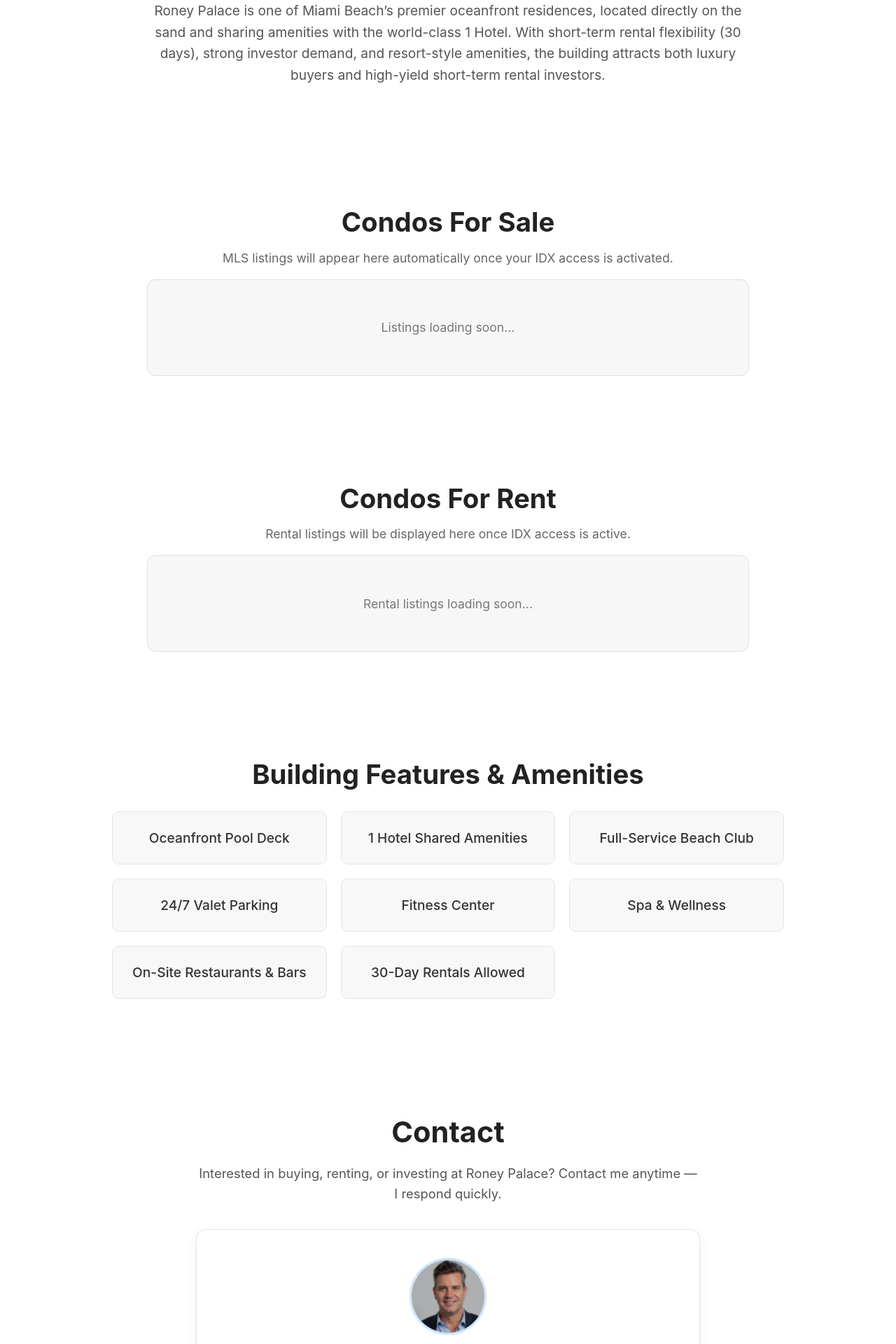
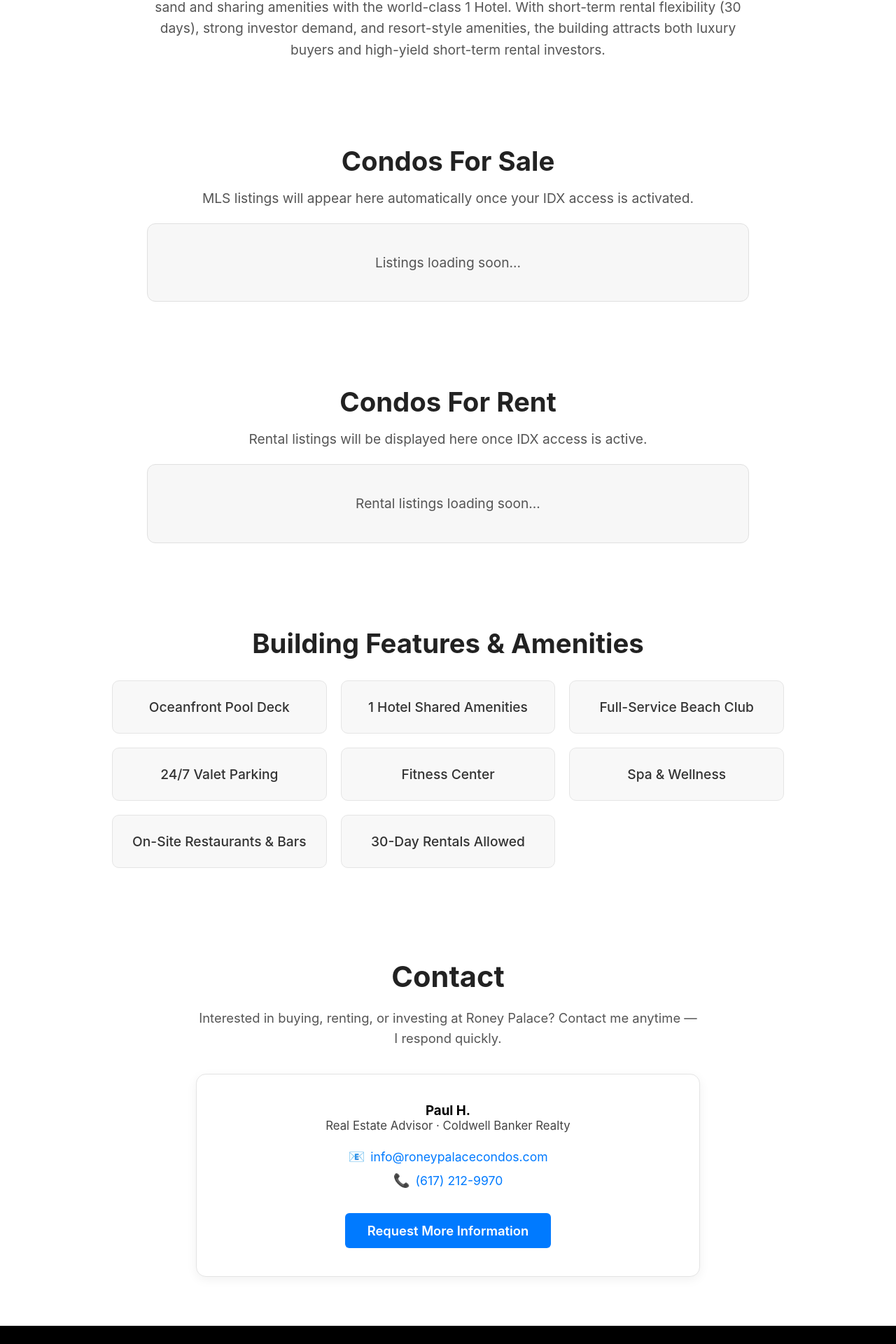
Before and after one commit to PHobs888/roney-palace-condos, a React (Create React App) app: page / in a window 1280 px wide. Shown: the part 877-2797 px from the top of the page at 70% size. Built offline with nearby package versions, Linux system fonts and the light colour scheme.

Commit message:
Updated navbar and CSS

```diff
--- a/src/App.css
+++ b/src/App.css
@@ -85,3 +85,46 @@
   line-height: 1.6;
   opacity: 0.85;
 }
+.contact-form {
+  display: flex;
+  flex-direction: column;
+  gap: 12px;
+  margin-top: 1.5rem;
+}
+
+.contact-form label {
+  font-weight: 500;
+  color: #222;
+}
+
+.contact-form input,
+.contact-form textarea {
+  width: 100%;
+  padding: 10px;
+  border: 1px solid #ccc;
+  border-radius: 8px;
+  font-size: 1rem;
+  transition: border-color 0.3s ease;
+}
+
+.contact-form input:focus,
+.contact-form textarea:focus {
+  border-color: #0077cc;
+  outline: none;
+}
+
+.contact-button {
+  background: #0077cc;
+  color: white;
+  text-decoration: none;
+  padding: 10px 20px;
+  border-radius: 6px;
+  display: inline-block;
+  margin-top: 12px;
+  font-weight: 500;
+  transition: background 0.3s ease;
+}
+
+.contact-button:hover {
+  background: #005fa3;
+}
--- a/src/App.js
+++ b/src/App.js
@@ -1,13 +1,10 @@
-import './Home.css';
+import "./Home.css";
 import Navbar from "./components/Navbar";
 
 function App() {
   return (
     <>
       <Navbar />
-
-<div id="home"></div>
-
 
       {/* HERO SECTION */}
       <div className="hero" id="home">
@@ -20,31 +17,34 @@
           </p>
 
           <div className="hero-buttons">
-      <a href="#sale" className="btn-primary">Condos for Sale</a>
-      <a href="#rent" className="btn-secondary">Condos for Rent</a>
+            <a href="#sale" className="btn-primary">
+              Condos for Sale
+            </a>
+            <a href="#rent" className="btn-secondary">
+              Condos for Rent
+            </a>
           </div>
         </div>
       </div>
-
 
       {/* ABOUT SECTION */}
       <section className="about" id="info">
         <h2>About Roney Palace</h2>
         <p>
           Roney Palace is one of Miami Beach’s premier oceanfront residences,
-          located directly on the sand and sharing amenities with the world-class 1 Hotel.
-          With short-term rental flexibility (30 days), strong investor demand,
-          and resort-style amenities, the building attracts both luxury buyers
-          and high-yield short-term rental investors.
+          located directly on the sand and sharing amenities with the world-class
+          1 Hotel. With short-term rental flexibility (30 days), strong investor
+          demand, and resort-style amenities, the building attracts both luxury
+          buyers and high-yield short-term rental investors.
         </p>
       </section>
 
       {/* SALE SECTION */}
       <section className="sale-section" id="sale">
         <h2>Condos For Sale</h2>
-
         <p className="section-note">
-          MLS listings will appear here automatically once your IDX access is activated.
+          MLS listings will appear here automatically once your IDX access is
+          activated.
         </p>
 
         <div className="listing-placeholder">
@@ -55,7 +55,6 @@
       {/* RENT SECTION */}
       <section className="rent-section" id="rent">
         <h2>Condos For Rent</h2>
-
         <p className="section-note">
           Rental listings will be displayed here once IDX access is active.
         </p>
@@ -65,7 +64,7 @@
         </div>
       </section>
 
-      {/* AMENITIES */}
+      {/* AMENITIES SECTION */}
       <section className="amenities">
         <h2>Building Features & Amenities</h2>
 
@@ -84,25 +83,22 @@
       {/* CONTACT SECTION */}
       <section className="contact" id="contact">
         <h2>Contact</h2>
-
         <p className="contact-intro">
-    Interested in buying, renting, or investing at Roney Palace?
-    Contact me anytime — I respond quickly.
+          Interested in buying, renting, or investing at Roney Palace? Contact
+          me anytime — I respond quickly.
         </p>
 
         <div className="contact-card">
-    <img
-      src="/CB Photo 2.png"
-      alt="Agent"
-      className="contact-photo"
-    />
-
           <h3>Paul H.</h3>
-    <p className="contact-title">Real Estate Advisor · Coldwell Banker Realty</p>
+          <p className="contact-title">
+            Real Estate Advisor · Coldwell Banker Realty
+          </p>
 
           <p className="contact-row">
             <span className="icon">📧</span>
-      <a href="mailto:info@roneypalacecondos.com">info@roneypalacecondos.com</a>
+            <a href="mailto:info@roneypalacecondos.com">
+              info@roneypalacecondos.com
+            </a>
           </p>
 
           <p className="contact-row">
@@ -116,30 +112,24 @@
         </div>
       </section>
 
-
       {/* FOOTER */}
       <footer className="footer">
-  <div className="footer-container">
-
-    <p className="footer-brand">RoneyPalaceCondos.com</p>
-
-    <p className="footer-subtitle">
-      Presented by Coldwell Banker Realty
-    </p>
-
-    <p className="footer-contact">
+        <p>© {new Date().getFullYear()} RoneyPalaceCondos.com</p>
+        <p>Presented by Coldwell Banker Realty</p>
+        <p>
+          Contact:{" "}
           <a href="mailto:info@roneypalacecondos.com">
             info@roneypalacecondos.com
           </a>
         </p>
-
+        <p className="disclaimer">
+          This website is not affiliated with, sponsored by, or associated with
+          Roney Palace Condominium Association, Inc.
+        </p>
         <p className="footer-copy">
           © {new Date().getFullYear()} All Rights Reserved
         </p>
-
-  </div>
       </footer>
-
     </>
   );
 }
--- a/src/Home.css
+++ b/src/Home.css
@@ -2,13 +2,13 @@
   scroll-behavior: smooth;
 }
 
-/* HERO */
+/* ===============================
+   HERO SECTION
+=================================*/
 .hero {
   position: relative;
   height: 90vh;
-  background-image: url('/roney-hero.jpg'); /* Your uploaded image */
-  background-size: cover;
-  background-position: center;
+  background: url("/roney-hero.jpg") center/cover no-repeat;
   display: flex;
   justify-content: center;
   align-items: center;
@@ -73,38 +73,35 @@
 }
 
 .btn-secondary:hover {
-  background: rgba(255,255,255,0.2);
+  background: rgba(255, 255, 255, 0.2);
 }
 
-.about {
+/* ===============================
+   ABOUT SECTION
+=================================*/
+.about,
+.sale-section,
+.rent-section {
   padding: 60px 20px;
   max-width: 900px;
   margin: 0 auto;
   text-align: center;
 }
 
-.about h2 {
+.about h2,
+.sale-section h2,
+.rent-section h2 {
   font-size: 2.4rem;
   margin-bottom: 15px;
   color: #222;
 }
 
-.about p {
+.about p,
+.sale-section p,
+.rent-section p {
   font-size: 1.2rem;
   line-height: 1.6;
   color: #555;
-}
-.sale-section {
-  padding: 60px 20px;
-  max-width: 900px;
-  margin: 0 auto;
-  text-align: center;
-}
-
-.sale-section h2 {
-  font-size: 2.4rem;
-  margin-bottom: 10px;
-  color: #222;
 }
 
 .section-note {
@@ -121,19 +118,10 @@
   font-size: 1.1rem;
   color: #777;
 }
-.rent-section {
-  padding: 60px 20px;
-  max-width: 900px;
-  margin: 0 auto;
-  text-align: center;
-}
 
-.rent-section h2 {
-  font-size: 2.4rem;
-  margin-bottom: 10px;
-  color: #222;
-}
-
+/* ===============================
+   AMENITIES SECTION
+=================================*/
 .amenities {
   padding: 60px 20px;
   max-width: 1000px;
@@ -165,10 +153,13 @@
 }
 
 .amenity-card:hover {
-  background: #ffffff;
-  box-shadow: 0 4px 10px rgba(0,0,0,0.12);
+  background: #fff;
+  box-shadow: 0 4px 10px rgba(0, 0, 0, 0.12);
 }
-/* CONTACT SECTION */
+
+/* ===============================
+   CONTACT SECTION
+=================================*/
 .contact {
   padding: 70px 20px;
   max-width: 760px;
@@ -190,20 +181,11 @@
 }
 
 .contact-card {
-  background: #ffffff;
+  background: #fff;
   padding: 40px;
   border-radius: 14px;
   border: 1px solid #e4e4e4;
-  box-shadow: 0 4px 15px rgba(0,0,0,0.06);
-}
-
-.contact-photo {
-  width: 110px;
-  height: 110px;
-  border-radius: 50%;
-  object-fit: cover;
-  margin-bottom: 18px;
-  border: 3px solid #007aff33;
+  box-shadow: 0 4px 15px rgba(0, 0, 0, 0.06);
 }
 
 .contact-title {
@@ -232,7 +214,7 @@
   margin-top: 25px;
   padding: 14px 32px;
   background: #007aff;
-  color: white;
+  color: #fff;
   border-radius: 6px;
   text-decoration: none;
   font-size: 1.15rem;
@@ -244,72 +226,58 @@
   background: #005fcc;
 }
 
-
+/* ===============================
+   FOOTER
+=================================*/
 .footer {
-  background: #111;
-  color: #eee;
   text-align: center;
-  padding: 30px 20px;
-  margin-top: 60px;
+  padding: 40px 20px;
+  background: #000;
+  color: #fff;
+  font-size: 0.9rem;
 }
 
 .footer a {
-  color: #fff;
+  color: #4da8ff;
+  text-decoration: none;
+}
+
+.footer a:hover {
   text-decoration: underline;
 }
 
-.footer p {
-  margin: 6px 0;
-  font-size: 0.95rem;
-}
-.contact-card a {
-  color: #007aff !important;
-  text-decoration: none;
-}
-
-.contact-card p a {
-  color: #007aff !important;
-}
-/* FOOTER */
-.footer {
-  background: linear-gradient(180deg, #111, #000);
-  padding: 45px 20px;
-  text-align: center;
+.footer .disclaimer {
+  margin-top: 10px;
+  font-size: 0.85rem;
   color: #bbb;
-  margin-top: 80px;
-  border-top: 1px solid #222;
-}
-
-.footer-container {
-  max-width: 900px;
-  margin: 0 auto;
-}
-
-.footer-brand {
-  font-size: 1.4rem;
-  font-weight: 600;
-  color: #fff;
-  margin-bottom: 10px;
-}
-
-.footer-subtitle {
-  font-size: 1rem;
-  color: #ccc;
-  margin-bottom: 12px;
-}
-
-.footer-contact a {
-  color: #4da8ff;
-  text-decoration: none;
-  font-size: 1.05rem;
-}
-
-.footer-contact a:hover {
-  text-decoration: underline;
+  line-height: 1.5;
 }
 
 .footer-copy {
-  margin-top: 18px;
-  font-size: 0.9rem;
-  color: #888;
+  margin-top: 8px;
+  color: #999;
+  font-size: 0.8rem;
 }
+
+/* ===============================
+   RESPONSIVE DESIGN
+=================================*/
+@media (max-width: 768px) {
+  .hero-title {
+    font-size: 2.2rem;
+  }
+
+  .hero-subtitle {
+    font-size: 1.1rem;
+  }
+
+  .btn-primary,
+  .btn-secondary {
+    font-size: 1rem;
+    padding: 10px 24px;
+  }
+
+  .contact-card {
+    padding: 30px 20px;
+  }
+}
--- a/src/components/Navbar.css
+++ b/src/components/Navbar.css
@@ -1,14 +1,19 @@
+/* GLOBAL RESET */
 * {
   box-sizing: border-box;
+  margin: 0;
+  padding: 0;
 }
 
-/* NAVBAR BASE */
+/* ===============================
+   NAVBAR BASE
+=================================*/
 .navbar {
   position: fixed;
   top: 0;
   width: 100%;
   padding: 18px 0;
-  transition: 0.3s ease;
+  transition: background 0.3s ease, box-shadow 0.3s ease;
   z-index: 1000;
   background: transparent;
 }
@@ -16,8 +21,10 @@
 .navbar.scrolled {
   background: rgba(0, 0, 0, 0.75);
   backdrop-filter: blur(6px);
+  box-shadow: 0 2px 6px rgba(0, 0, 0, 0.2);
 }
 
+/* NAV CONTAINER */
 .nav-container {
   width: 90%;
   max-width: 1200px;
@@ -27,15 +34,21 @@
   align-items: center;
 }
 
-/* LOGO */
+/* ===============================
+   LOGO
+=================================*/
 .nav-logo {
-  font-size: 1.3rem;
+  font-size: 1.4rem;
   font-weight: 700;
   cursor: pointer;
   color: white;
+  letter-spacing: 0.5px;
+  user-select: none;
 }
 
-/* DESKTOP NAV */
+/* ===============================
+   DESKTOP NAV LINKS
+=================================*/
 .nav-links {
   display: flex;
   list-style: none;
@@ -46,7 +59,7 @@
   cursor: pointer;
   font-size: 1rem;
   color: white;
-  transition: 0.2s ease;
+  transition: color 0.25s ease;
 }
 
 .nav-links li:hover {
@@ -58,24 +71,34 @@
   font-weight: 600;
 }
 
-/* HAMBURGER ICON */
+/* ===============================
+   HAMBURGER ICON
+=================================*/
 .hamburger {
   display: none;
   font-size: 32px;
   color: white;
   cursor: pointer;
+  line-height: 1;
+  user-select: none;
 }
 
-/* MOBILE MENU */
+/* ===============================
+   MOBILE MENU
+=================================*/
 @media (max-width: 900px) {
+  /* Show Hamburger */
   .hamburger {
     display: block;
+    position: relative;
+    z-index: 2000;
   }
 
+  /* Hide desktop nav */
   .nav-links {
     display: none;
     flex-direction: column;
-    background: rgba(0,0,0,0.95);
+    background: rgba(0, 0, 0, 0.96);
     width: 100%;
     text-align: center;
     padding: 25px 0;
@@ -83,10 +106,34 @@
     position: absolute;
     top: 70px;
     left: 0;
-    z-index: 999;
+    z-index: 1500;
+    transition: all 0.3s ease-in-out;
   }
 
+  /* Open state */
   .nav-links.open {
     display: flex;
   }
+
+  .nav-links li {
+    font-size: 1.25rem;
+    color: #fff;
+  }
+
+  .nav-links li:hover {
+    color: #4da8ff;
+  }
 }
+
+/* ===============================
+   SMALL MOBILE FIX
+=================================*/
+@media (max-width: 480px) {
+  .nav-logo {
+    font-size: 1.1rem;
+  }
+
+  .hamburger {
+    font-size: 28px;
+  }
+}
```
Also changed, not shown: public/index.html (+48 -10 lines), public/robots.txt, 2 other files (tests, documents, lock files or other folders). Lines whose indentation alone changed are shown as unchanged.
